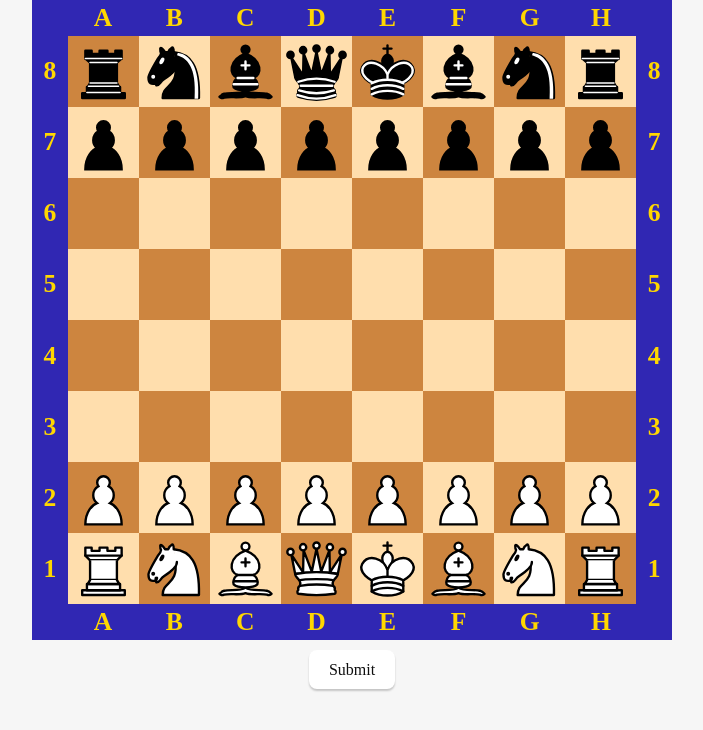
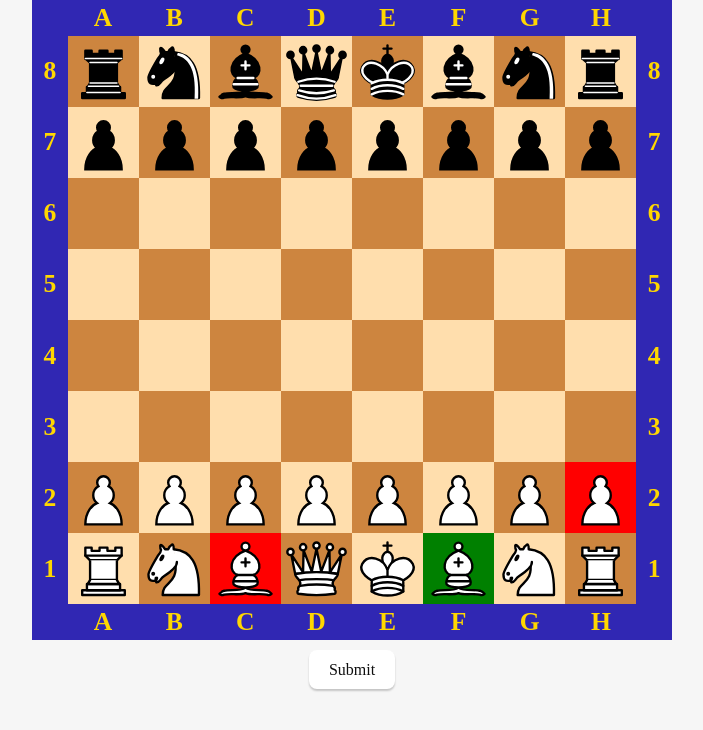
Before and after one commit to loloof64/queen_vs_pawn_winning_zone, a Vue app: page / in a window 1280 px wide. Shown: the top 730 px of the page, without its empty margins (288-991 px from the left). Built offline with nearby package versions, Linux system fonts and the light colour scheme.

Commit message:
We can also set correct and wrong cells

```diff
--- a/src/App.vue
+++ b/src/App.vue
@@ -18,6 +18,8 @@ function handleCellClick(cellStr: string) {
   <div id="main">
     <ChessBoard size="80vmin"
     :selectedCells="selectedCells"
+    :correctCells="['h2', 'f1']"
+    :wrongCells="['h2', 'c1']"
     @cellClick="handleCellClick"
     :interactive="false" />
     <button>Submit</button>
--- a/src/components/chess_board/ChessBoard.vue
+++ b/src/components/chess_board/ChessBoard.vue
@@ -5,12 +5,16 @@ interface Props {
     reversed?: boolean,
     fen?: String,
     selectedCells?: Array<String>,
+    correctCells?: Array<String>,
+    wrongCells?: Array<String>,
     interactive?: boolean,
 };
 
 const { size = "95vmin", fontSize = "3.2vmin",
     reversed = false, fen = "rnbqkbnr/pppppppp/8/8/8/8/PPPPPPPP/RNBQKBNR w KQkq - 0 1",
     selectedCells = [],
+    correctCells = [],
+    wrongCells = [],
     interactive = false } = defineProps<Props>()
 
 const emit = defineEmits<{
@@ -60,11 +64,22 @@ function isSelectedCell(cellIndex: number): boolean {
     return selectedCells.includes(cellStr);
 }
 
+function isCorrectCell(cellIndex: number): boolean {
+    const cellStr = getCellStrFromIndex(cellIndex);
+    return correctCells.includes(cellStr);
+}
+
+function isWrongCell(cellIndex: number): boolean {
+    const cellStr = getCellStrFromIndex(cellIndex);
+    return wrongCells.includes(cellStr);
+}
+
 function isWhiteCell(cellIndex: number): boolean {
     const row = Math.floor(cellIndex / 10);
     const col = cellIndex % 10;
     return (row + col) % 2 > 0;
 }
+
 
 function isOccupiedCellFor(cellIndex: number): boolean {
     return getCellValueFor(cellIndex).length > 0;
@@ -149,7 +164,9 @@ function getCellStrFromIndex(cellIndex: number): string {
             <div v-else class="cell" :class="{
                 'white-cell': isWhiteCell(cellIndex),
                 'black-cell': !isWhiteCell(cellIndex),
-                'selected-cell': isSelectedCell(cellIndex)
+                'selected-cell': isSelectedCell(cellIndex),
+                'correct-cell': isCorrectCell(cellIndex),
+                'wrong-cell': isWrongCell(cellIndex),
             }" @click="() => handleCellClick(getCellStrFromIndex(cellIndex))">
                 <img v-if="isOccupiedCellFor(cellIndex)" class="piece" :src="getPiecePathForCell(cellIndex)" />
             </div>
@@ -193,6 +210,14 @@ function getCellStrFromIndex(cellIndex: number): string {
     background-color: purple;
 }
 
+.correct-cell {
+    background-color: green;
+}
+
+.wrong-cell {
+    background-color: red;
+}
+
 img.piece {
     width: 100%;
     height: 100%;
```
